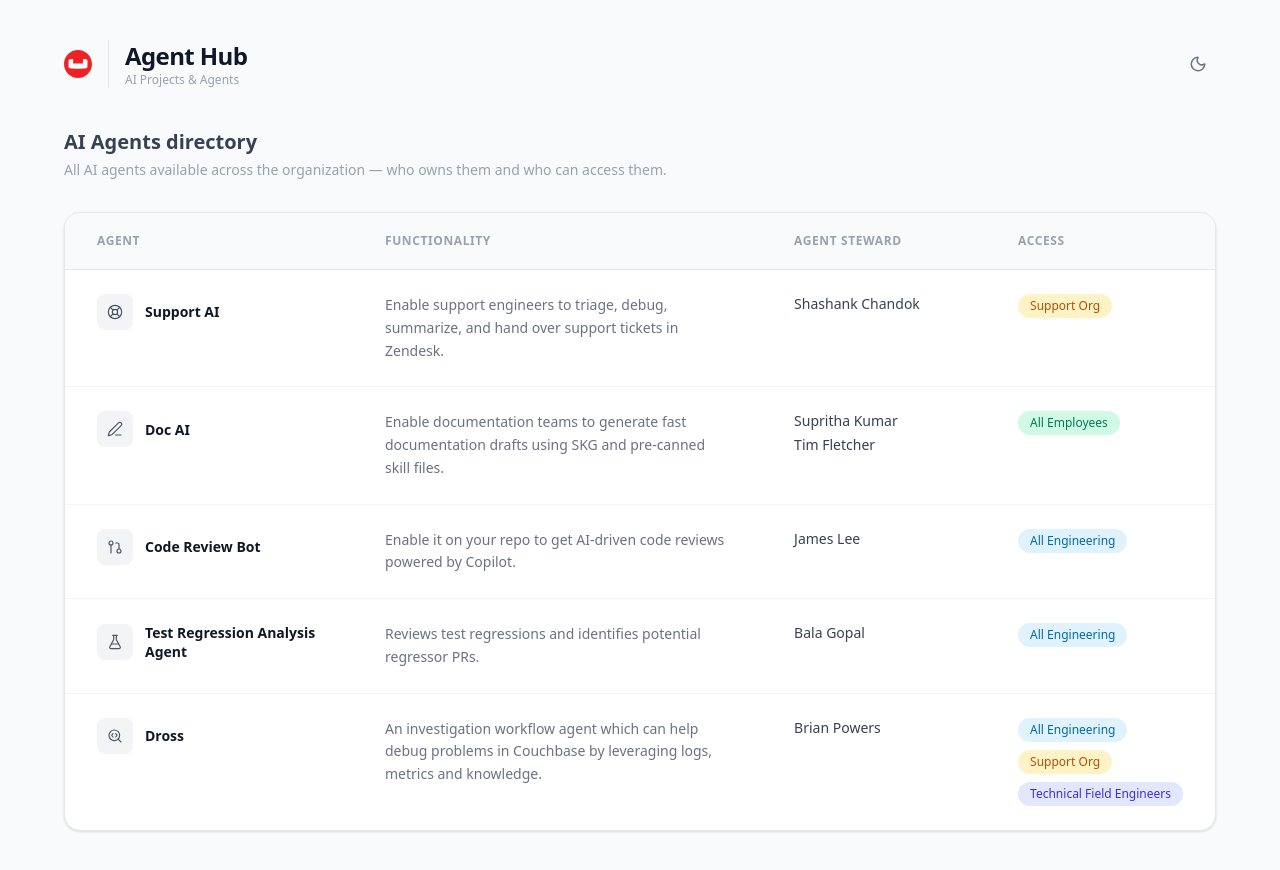
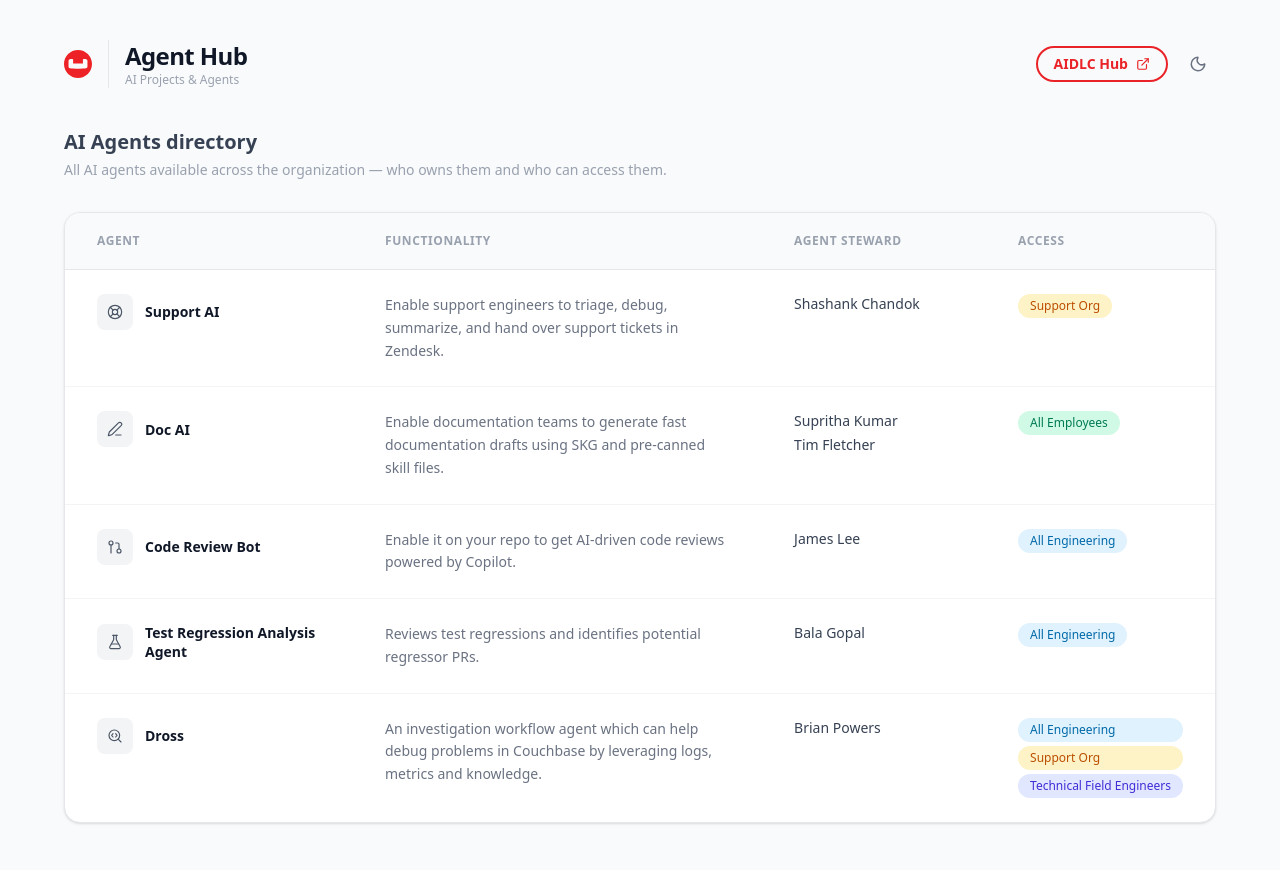
Before and after one commit to charanravichandran-design/aihub, a Next.js app: page /agents in a window 1280 px wide. Built offline with nearby package versions, Linux system fonts and the light colour scheme.

Commit message:
feat: Added Back to AIDLC Hub button on the Agents Page

```diff
--- a/src/app/agents/page.tsx
+++ b/src/app/agents/page.tsx
@@ -6,7 +6,7 @@
   SearchCode,
   type LucideIcon,
 } from 'lucide-react'
-import { AppHeader } from '@/components/AppHeader'
+import { AgentsHeader } from '@/components/AgentsHeader'
 import { agents, type AccessLevel } from '@/data/agents'
 
 const iconMap: Record<string, LucideIcon> = {
@@ -28,7 +28,7 @@
 export default function AgentsPage() {
   return (
     <div className="min-h-screen px-6 py-10 sm:px-10 lg:px-16">
-      <AppHeader pageTitle="Agent Hub" />
+      <AgentsHeader />
 
       {/* Hero */}
       <div className="max-w-6xl mx-auto mb-8">
@@ -92,7 +92,13 @@
                     {/* Steward */}
                     <td className="px-8 py-6 align-top w-56">
                       <div className="flex flex-col gap-1">
-                        {agent.steward.split(', ').map((name) => (
+                        {typeof agent.access === 'string'
+                          ? agent.steward.split(', ').map((name) => (
+                              <span key={name} className="text-gray-700 dark:text-gray-300 font-medium leading-snug">
+                                {name}
+                              </span>
+                            ))
+                          : agent.steward.split(', ').map((name) => (
                               <span key={name} className="text-gray-700 dark:text-gray-300 font-medium leading-snug">
                                 {name}
                               </span>
@@ -102,13 +108,19 @@
 
                     {/* Access badge */}
                     <td className="px-8 py-6 align-top w-52">
-                      <div className="flex flex-col gap-2 items-start">
-                        {(Array.isArray(agent.access) ? agent.access : [agent.access]).map((accessLevel) => (
-                          <span key={accessLevel} className={`inline-flex text-xs font-medium px-3 py-1 rounded-full whitespace-nowrap ${accessStyles[accessLevel]}`}>
-                            {accessLevel}
+                      {typeof agent.access === 'string' ? (
+                        <span className={`inline-flex text-xs font-medium px-3 py-1 rounded-full whitespace-nowrap ${accessStyles[agent.access]}`}>
+                          {agent.access}
+                        </span>
+                      ) : (
+                        <div className="flex flex-col gap-1">
+                          {agent.access.map((access) => (
+                            <span key={access} className={`inline-flex text-xs font-medium px-3 py-1 rounded-full whitespace-nowrap ${accessStyles[access]}`}>
+                              {access}
                             </span>
                           ))}
                         </div>
+                      )}
                     </td>
                   </tr>
                 )
--- /dev/null
+++ b/src/components/AgentsHeader.tsx
@@ -0,0 +1,41 @@
+import { ExternalLink } from 'lucide-react'
+import { ThemeToggle } from './ThemeToggle'
+
+export function AgentsHeader() {
+  return (
+    <header className="max-w-6xl mx-auto flex items-center justify-between mb-10">
+      {/* Left: Logo + Title */}
+      <div className="flex items-center gap-4">
+        {/* eslint-disable-next-line @next/next/no-img-element */}
+        <img src="/couchbase-logo.svg" alt="Couchbase" className="h-7 w-auto" />
+        <div className="flex flex-col leading-tight border-l border-gray-200 dark:border-gray-700 pl-4">
+          <span className="text-2xl font-bold tracking-tight text-gray-900 dark:text-white">
+            Agent Hub
+          </span>
+          <span className="text-xs text-gray-400 dark:text-gray-500">AI Projects &amp; Agents</span>
+        </div>
+      </div>
+
+      {/* Right: Home Button + Theme Toggle */}
+      <div className="flex items-center gap-3">
+        <a
+          href="http://aihub.couchbase.com"
+          target="_self"
+          rel="noopener noreferrer"
+          className="inline-flex items-center gap-2 px-4 h-9 rounded-full font-semibold text-sm
+            border-2 border-[#EA2328] text-[#EA2328]
+            hover:bg-[#EA2328] hover:text-white
+            dark:border-[#EA2328] dark:text-[#EA2328]
+            dark:hover:bg-[#EA2328] dark:hover:text-white
+            transition-all duration-200 ease-out
+            group"
+          aria-label="Go to AIDLC Hub home"
+        >
+          AIDLC Hub
+          <ExternalLink size={14} className="transition-transform duration-200 group-hover:translate-x-0.5 group-hover:-translate-y-0.5" />
+        </a>
+        <ThemeToggle />
+      </div>
+    </header>
+  )
+}
--- a/src/components/AppHeader.tsx
+++ b/src/components/AppHeader.tsx
@@ -1,27 +1,16 @@
-import Link from 'next/link'
-import { ArrowLeft } from 'lucide-react'
 import { ThemeToggle } from './ThemeToggle'
 
 type Props = {
-  backHref?: string
   pageTitle?: string
 }
 
-export function AppHeader({ backHref, pageTitle }: Props) {
+export function AppHeader({ pageTitle }: Props) {
   return (
     <header className="max-w-6xl mx-auto flex items-center justify-between mb-10">
       <div className="flex items-center gap-4">
-        {backHref && (
-          <Link
-            href={backHref}
-            className="flex items-center justify-center w-8 h-8 rounded-lg text-gray-400 hover:text-gray-900 dark:hover:text-white hover:bg-gray-100 dark:hover:bg-white/10 transition-colors"
-            aria-label="Go back"
-          >
-            <ArrowLeft size={16} />
-          </Link>
-        )}
         {/* eslint-disable-next-line @next/next/no-img-element */}
         <img src="/couchbase-logo.svg" alt="Couchbase" className="h-7 w-auto" />
+
         {pageTitle && (
           <div className="flex flex-col leading-tight border-l border-gray-200 dark:border-gray-700 pl-4">
             <span className="text-2xl font-bold tracking-tight text-gray-900 dark:text-white">
@@ -31,6 +20,7 @@
           </div>
         )}
       </div>
+
       <ThemeToggle />
     </header>
   )
```
Lines whose indentation alone changed are shown as unchanged.
